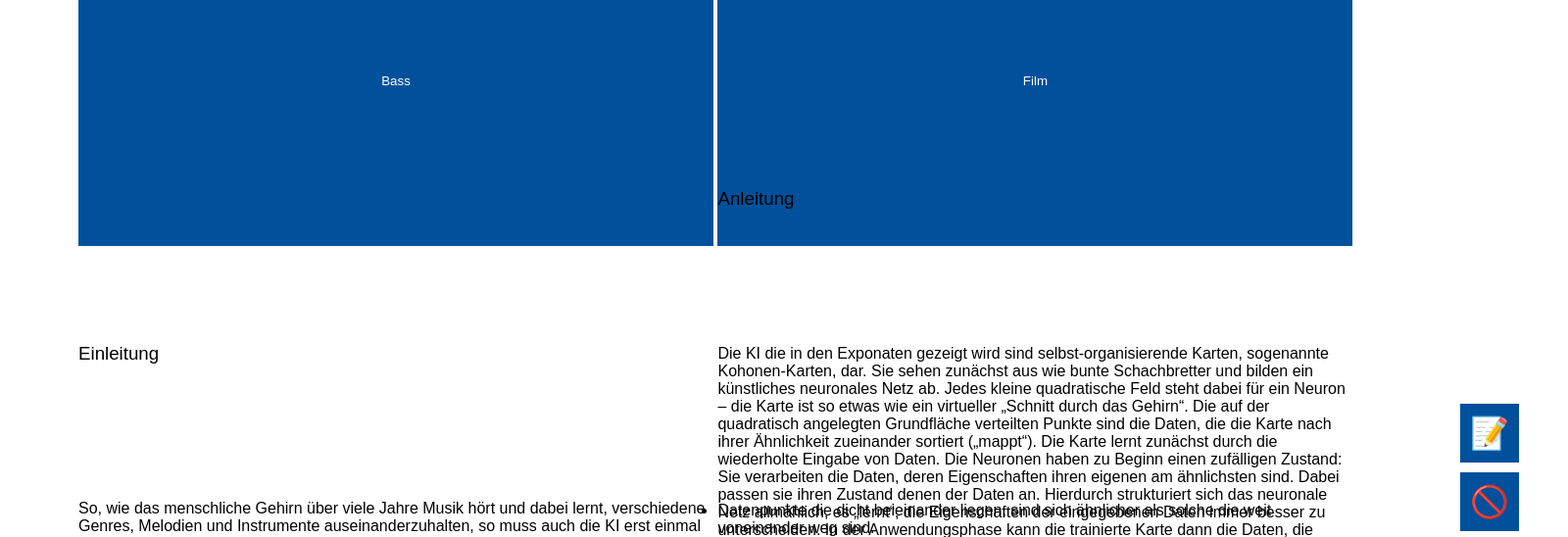
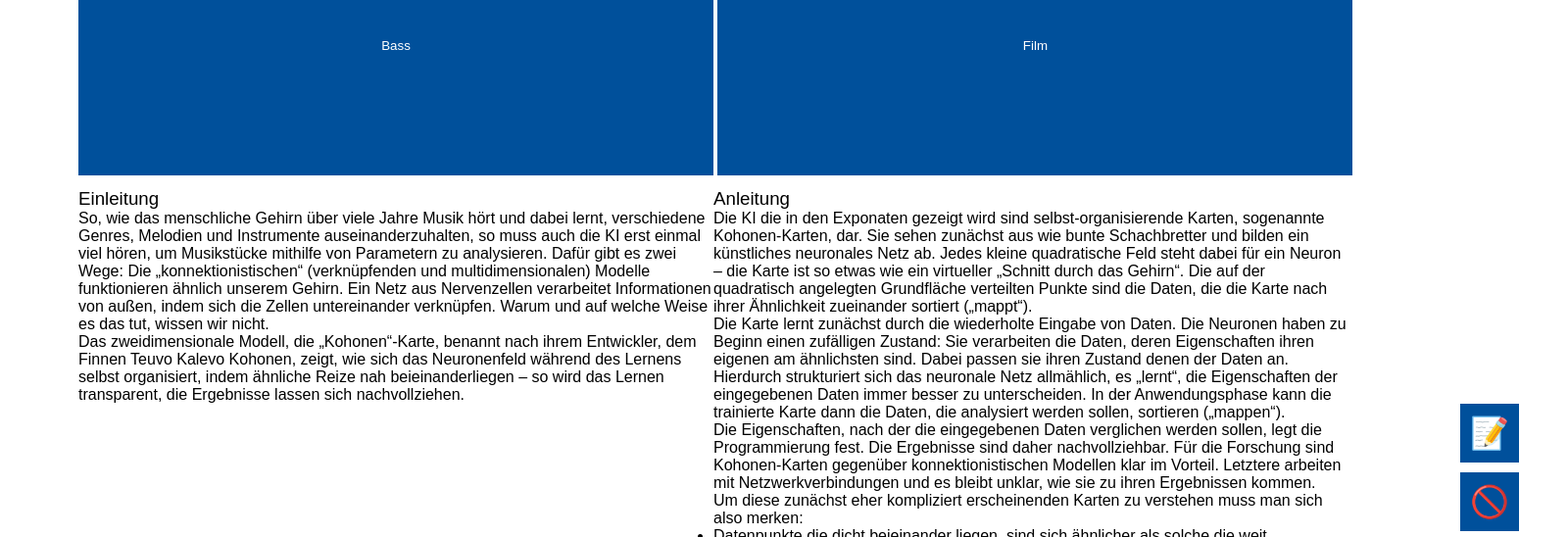
Before and after one commit to JDeppe-FWJ/Hamburg-Dash, an Electron app: page index.html in a window 1600 px wide. Shown: the part 208-756 px from the top of the page at 98% size. Drawn offline with Linux system fonts and the light colour scheme.

Commit message:
Dashboard text formatting fixed

```diff
--- a/index.html
+++ b/index.html
@@ -53,16 +53,14 @@
     <div class="textPanel">
       <div class="textWrapper">
           <h3>Einleitung</h3>
-          <p>So, wie das menschliche Gehirn über viele Jahre Musik hört und dabei lernt, verschiedene Genres, Melodien und Instrumente auseinanderzuhalten, so muss auch die KI erst einmal viel hören, um Musikstücke mithilfe von Parametern zu analysieren. Dafür gibt es zwei Wege: Die „konnektionistischen“ (verknüpfenden und multidimensionalen) Modelle funktionieren ähnlich unserem Gehirn. Ein Netz aus Nervenzellen verarbeitet Informationen von außen, indem sich die Zellen untereinander verknüpfen. Warum und auf welche Weise es das tut, wissen wir nicht. Das zweidimensionale Modell, die „Kohonen“-Karte, benannt nach ihrem Entwickler, dem Finnen Teuvo Kalevo Kohonen, zeigt, wie sich das Neuronenfeld während des Lernens selbst organisiert, indem ähnliche Reize nah beieinanderliegen – so wird das Lernen transparent, die Ergebnisse lassen sich nachvollziehen.</p>
+          <p>So, wie das menschliche Gehirn über viele Jahre Musik hört und dabei lernt, verschiedene Genres, Melodien und Instrumente auseinanderzuhalten, so muss auch die KI erst einmal viel hören, um Musikstücke mithilfe von Parametern zu analysieren. Dafür gibt es zwei Wege: Die „konnektionistischen“ (verknüpfenden und multidimensionalen) Modelle funktionieren ähnlich unserem Gehirn. Ein Netz aus Nervenzellen verarbeitet Informationen von außen, indem sich die Zellen untereinander verknüpfen. Warum und auf welche Weise es das tut, wissen wir nicht. <br> Das zweidimensionale Modell, die „Kohonen“-Karte, benannt nach ihrem Entwickler, dem Finnen Teuvo Kalevo Kohonen, zeigt, wie sich das Neuronenfeld während des Lernens selbst organisiert, indem ähnliche Reize nah beieinanderliegen – so wird das Lernen transparent, die Ergebnisse lassen sich nachvollziehen.</p>
       </div>
       <div class="textWrapper">
         <h3>Anleitung</h3>
-        <p>
-          Die KI die in den Exponaten gezeigt wird sind selbst-organisierende Karten, sogenannte Kohonen-Karten, dar. Sie sehen zunächst aus wie bunte Schachbretter und bilden ein künstliches neuronales Netz ab. Jedes kleine quadratische Feld steht dabei für ein Neuron – die Karte ist so etwas wie ein virtueller „Schnitt durch das Gehirn“. Die auf der quadratisch angelegten Grundfläche verteilten Punkte sind die Daten, die die Karte nach ihrer Ähnlichkeit zueinander sortiert („mappt“).
-          Die Karte lernt zunächst durch die wiederholte Eingabe von Daten. Die Neuronen haben zu Beginn einen zufälligen Zustand: Sie verarbeiten die Daten, deren Eigenschaften ihren eigenen am ähnlichsten sind. Dabei passen sie ihren Zustand denen der Daten an. Hierdurch strukturiert sich das neuronale Netz allmählich, es „lernt“, die Eigenschaften der eingegebenen Daten immer besser zu unterscheiden. In der Anwendungsphase kann die trainierte Karte dann die Daten, die analysiert werden sollen, sortieren („mappen“).
-          Die Eigenschaften, nach der die eingegebenen Daten verglichen werden sollen, legt die Programmierung fest. Die Ergebnisse sind daher nachvollziehbar. Für die Forschung sind Kohonen-Karten gegenüber konnektionistischen Modellen klar im Vorteil. Letztere arbeiten mit Netzwerkverbindungen und es bleibt unklar, wie sie zu ihren Ergebnissen kommen.
-          Um diese zunächst eher kompliziert erscheinenden Karten zu verstehen muss man sich also merken:
-        </p>
+          <p>Die KI die in den Exponaten gezeigt wird sind selbst-organisierende Karten, sogenannte Kohonen-Karten, dar. Sie sehen zunächst aus wie bunte Schachbretter und bilden ein künstliches neuronales Netz ab. Jedes kleine quadratische Feld steht dabei für ein Neuron – die Karte ist so etwas wie ein virtueller „Schnitt durch das Gehirn“. Die auf der quadratisch angelegten Grundfläche verteilten Punkte sind die Daten, die die Karte nach ihrer Ähnlichkeit zueinander sortiert („mappt“).</p>
+          <p>Die Karte lernt zunächst durch die wiederholte Eingabe von Daten. Die Neuronen haben zu Beginn einen zufälligen Zustand: Sie verarbeiten die Daten, deren Eigenschaften ihren eigenen am ähnlichsten sind. Dabei passen sie ihren Zustand denen der Daten an. Hierdurch strukturiert sich das neuronale Netz allmählich, es „lernt“, die Eigenschaften der eingegebenen Daten immer besser zu unterscheiden. In der Anwendungsphase kann die trainierte Karte dann die Daten, die analysiert werden sollen, sortieren („mappen“).</p>
+          <p>Die Eigenschaften, nach der die eingegebenen Daten verglichen werden sollen, legt die Programmierung fest. Die Ergebnisse sind daher nachvollziehbar. Für die Forschung sind Kohonen-Karten gegenüber konnektionistischen Modellen klar im Vorteil. Letztere arbeiten mit Netzwerkverbindungen und es bleibt unklar, wie sie zu ihren Ergebnissen kommen.</p>
+          <p>Um diese zunächst eher kompliziert erscheinenden Karten zu verstehen muss man sich also merken:</p>
         <ul>
           <li>Datenpunkte die dicht beieinander liegen, sind sich ähnlicher als solche die weit voneinander weg sind.</li>
           <li>Vor einem dunklen Hintergrund (Farbe der Karte) sind sich Daten ähnlicher als vor einem hellen.</li>
--- a/style.css
+++ b/style.css
@@ -1,7 +1,4 @@
 * {
-    width: 100%;
-    height: 100%;
-
     margin: 0;
     padding: 0;
 
@@ -11,6 +8,11 @@
 
 ::-webkit-scrollbar {
     display: none;
+}
+
+html, header, body, button {
+    width: 100%;
+    height: 100%;
 }
 
 button {
@@ -61,13 +63,14 @@ body{
 }
 
 .buttonRow{
-    height: 70%;
+    height: 55%;
     padding: 2.5px 0;
 }
 
 .buttonWrapper {
     display: inline-block;
     width: 45%;
+    height: 100%;
 }
 
 .textPanel {
@@ -75,11 +78,14 @@ body{
     height: 20%;
     width: 90%;
     top: 50%;
+
+    display: flex;
 }
 .textWrapper {
     width: 45%;
-    display: inline-block;
-    position:relative;
+    display: flex;
+    flex-direction: column;
+    justify-content: flex-start;
 }
 
 .quitButton {
```
